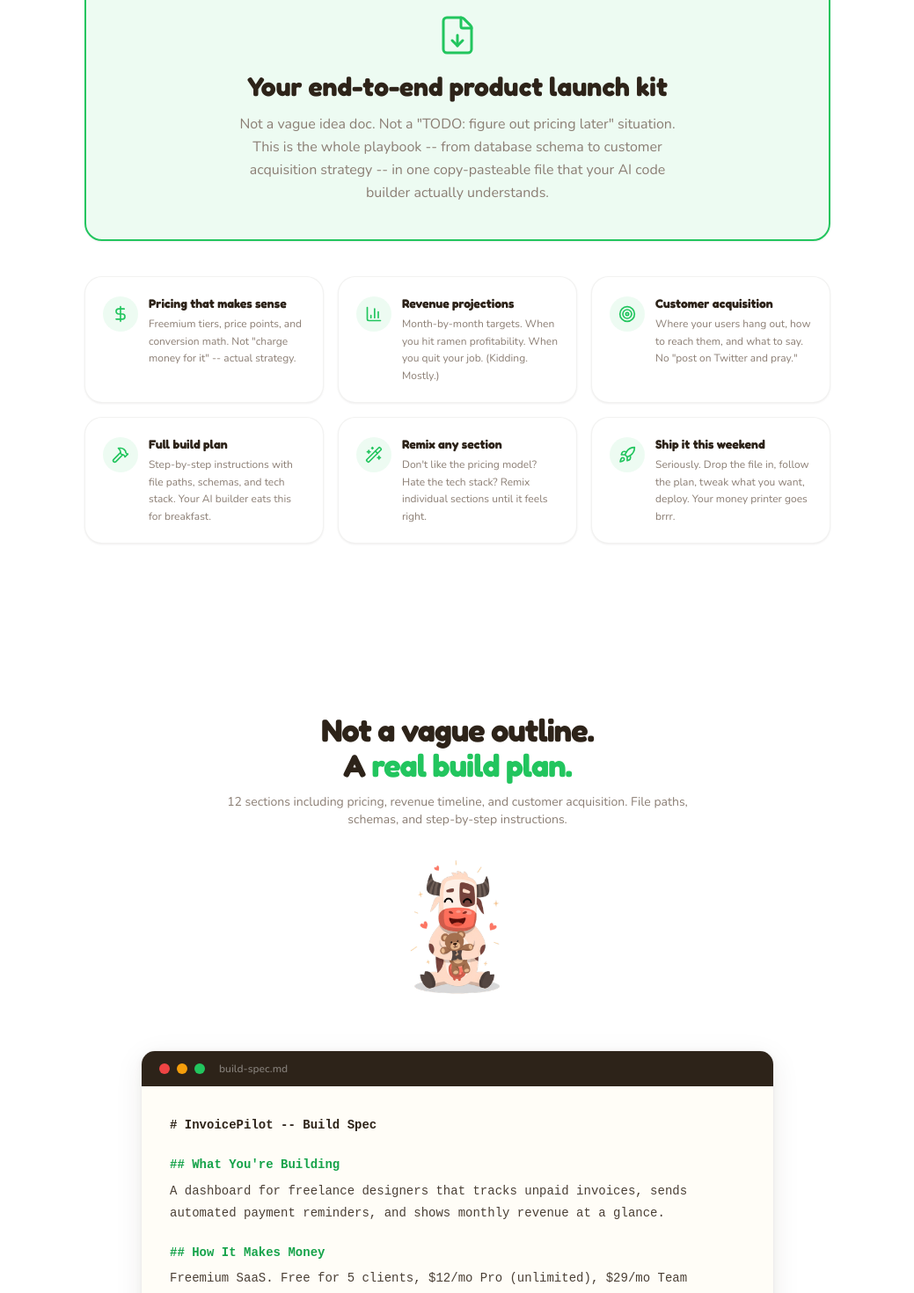
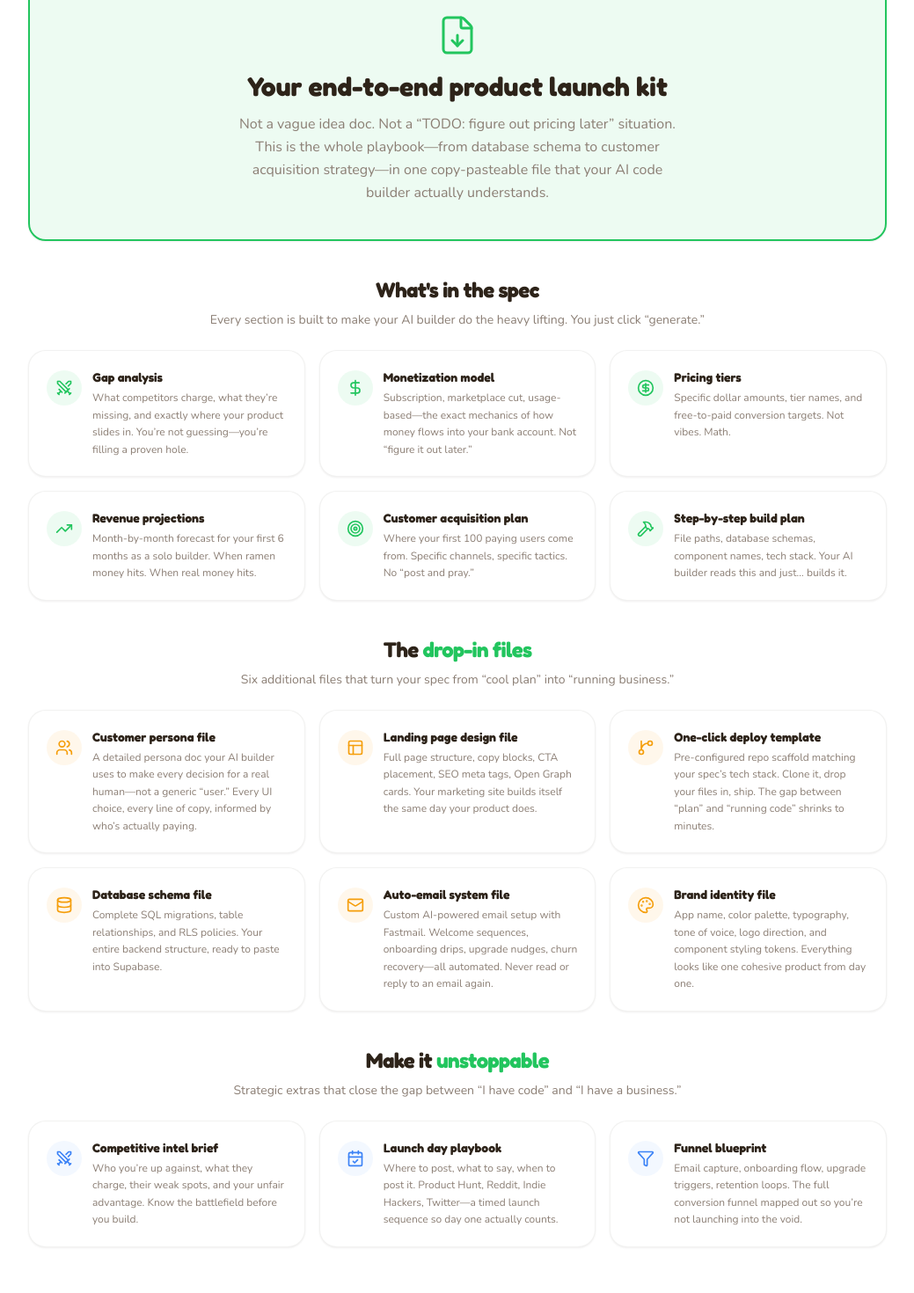
Before and after one commit to lordshua1337/cash-cow, a Next.js app: page / in a window 1280 px wide. Shown: the part 1920-3390 px from the top of the page at 88% size, without its empty margins (120-1159 px from the left). Built offline with nearby package versions, Linux system fonts and the light colour scheme.

Commit message:
feat: three-part What You Get section with spec highlights, drop-in files, and strategic extras

```diff
--- a/src/app/page.tsx
+++ b/src/app/page.tsx
@@ -13,10 +13,20 @@ import {
   RefreshCw,
   FileDown,
   Rocket,
-  Wand2,
   DollarSign,
   Target,
   Zap,
+  Users,
+  Layout,
+  GitBranch,
+  Database,
+  Mail,
+  Palette,
+  Swords,
+  CalendarCheck,
+  Filter,
+  TrendingUp,
+  FileText,
 } from 'lucide-react'
 import { DotLottieReact } from '@lottiefiles/dotlottie-react'
 
@@ -134,7 +144,7 @@ export default function LandingPage() {
                 num: '1',
                 image: '/step-1.png',
                 title: 'Pick inspiration',
-                desc: 'Browse trending products people actually pay for. Pick one as your starting point -- not to clone, but to ride the same wave.',
+                desc: 'Browse trending products people actually pay for. Pick one as your starting point\u2014not to clone, but to ride the same wave.',
               },
               {
                 num: '2',
@@ -177,8 +187,9 @@ export default function LandingPage() {
 
       {/* ====== WHAT YOU GET ====== */}
       <section className="relative overflow-hidden py-16 sm:py-20" style={{ background: 'var(--white)' }}>
-        <div className="max-w-4xl mx-auto px-4 sm:px-6">
-          {/* Hero moment */}
+        <div className="max-w-5xl mx-auto px-4 sm:px-6">
+
+          {/* Section header */}
           <div className="text-center mb-14">
             <h2
               className="text-3xl sm:text-4xl font-black mb-3 tracking-tight"
@@ -205,21 +216,31 @@ export default function LandingPage() {
               Your end-to-end product launch kit
             </h3>
             <p className="text-sm sm:text-base max-w-lg mx-auto leading-relaxed" style={{ color: 'var(--brown-muted)' }}>
-              Not a vague idea doc. Not a &quot;TODO: figure out pricing later&quot; situation.
-              This is the whole playbook -- from database schema to customer acquisition strategy --
-              in one copy-pasteable file that your AI code builder actually understands.
+              Not a vague idea doc. Not a &ldquo;TODO: figure out pricing later&rdquo; situation.
+              This is the whole playbook&mdash;from database schema to customer acquisition strategy&mdash;in
+              one copy-pasteable file that your AI code builder actually understands.
             </p>
           </div>
 
-          {/* What's inside */}
+          {/* Part 1: What's in the spec */}
+          <div className="mb-10">
+            <h3
+              className="text-xl sm:text-2xl font-black mb-2 text-center tracking-tight"
+              style={{ fontFamily: 'var(--font-fredoka), sans-serif' }}
+            >
+              What&apos;s in the spec
+            </h3>
+            <p className="text-sm text-center mb-6" style={{ color: 'var(--brown-muted)' }}>
+              Every section is built to make your AI builder do the heavy lifting. You just click &ldquo;generate.&rdquo;
+            </p>
             <div className="grid grid-cols-1 sm:grid-cols-2 lg:grid-cols-3 gap-4">
               {[
-              { icon: DollarSign, title: 'Pricing that makes sense', desc: 'Freemium tiers, price points, and conversion math. Not "charge money for it" -- actual strategy.' },
-              { icon: BarChart3, title: 'Revenue projections', desc: 'Month-by-month targets. When you hit ramen profitability. When you quit your job. (Kidding. Mostly.)' },
-              { icon: Target, title: 'Customer acquisition', desc: 'Where your users hang out, how to reach them, and what to say. No "post on Twitter and pray."' },
-              { icon: Hammer, title: 'Full build plan', desc: 'Step-by-step instructions with file paths, schemas, and tech stack. Your AI builder eats this for breakfast.' },
-              { icon: Wand2, title: 'Remix any section', desc: 'Don\'t like the pricing model? Hate the tech stack? Remix individual sections until it feels right.' },
-              { icon: Rocket, title: 'Ship it this weekend', desc: 'Seriously. Drop the file in, follow the plan, tweak what you want, deploy. Your money printer goes brrr.' },
+                { icon: Swords, title: 'Gap analysis', desc: 'What competitors charge, what they\u2019re missing, and exactly where your product slides in. You\u2019re not guessing\u2014you\u2019re filling a proven hole.' },
+                { icon: DollarSign, title: 'Monetization model', desc: 'Subscription, marketplace cut, usage-based\u2014the exact mechanics of how money flows into your bank account. Not \u201Cfigure it out later.\u201D' },
+                { icon: CircleDollarSign, title: 'Pricing tiers', desc: 'Specific dollar amounts, tier names, and free-to-paid conversion targets. Not vibes. Math.' },
+                { icon: TrendingUp, title: 'Revenue projections', desc: 'Month-by-month forecast for your first 6 months as a solo builder. When ramen money hits. When real money hits.' },
+                { icon: Target, title: 'Customer acquisition plan', desc: 'Where your first 100 paying users come from. Specific channels, specific tactics. No \u201Cpost and pray.\u201D' },
+                { icon: Hammer, title: 'Step-by-step build plan', desc: 'File paths, database schemas, component names, tech stack. Your AI builder reads this and just\u2026 builds it.' },
               ].map((item) => (
                 <div key={item.title} className="card rounded-2xl p-5">
                   <div className="flex items-start gap-3">
@@ -243,6 +264,94 @@ export default function LandingPage() {
                   </div>
                 </div>
               ))}
+            </div>
+          </div>
+
+          {/* Part 2: The supporting files */}
+          <div className="mb-10">
+            <h3
+              className="text-xl sm:text-2xl font-black mb-2 text-center tracking-tight"
+              style={{ fontFamily: 'var(--font-fredoka), sans-serif' }}
+            >
+              The <span style={{ color: 'var(--cash)' }}>drop-in files</span>
+            </h3>
+            <p className="text-sm text-center mb-6" style={{ color: 'var(--brown-muted)' }}>
+              Six additional files that turn your spec from &ldquo;cool plan&rdquo; into &ldquo;running business.&rdquo;
+            </p>
+            <div className="grid grid-cols-1 sm:grid-cols-2 lg:grid-cols-3 gap-4">
+              {[
+                { icon: Users, title: 'Customer persona file', desc: 'A detailed persona doc your AI builder uses to make every decision for a real human\u2014not a generic \u201Cuser.\u201D Every UI choice, every line of copy, informed by who\u2019s actually paying.' },
+                { icon: Layout, title: 'Landing page design file', desc: 'Full page structure, copy blocks, CTA placement, SEO meta tags, Open Graph cards. Your marketing site builds itself the same day your product does.' },
+                { icon: GitBranch, title: 'One-click deploy template', desc: 'Pre-configured repo scaffold matching your spec\u2019s tech stack. Clone it, drop your files in, ship. The gap between \u201Cplan\u201D and \u201Crunning code\u201D shrinks to minutes.' },
+                { icon: Database, title: 'Database schema file', desc: 'Complete SQL migrations, table relationships, and RLS policies. Your entire backend structure, ready to paste into Supabase.' },
+                { icon: Mail, title: 'Auto-email system file', desc: 'Custom AI-powered email setup with Fastmail. Welcome sequences, onboarding drips, upgrade nudges, churn recovery\u2014all automated. Never read or reply to an email again.' },
+                { icon: Palette, title: 'Brand identity file', desc: 'App name, color palette, typography, tone of voice, logo direction, and component styling tokens. Everything looks like one cohesive product from day one.' },
+              ].map((item) => (
+                <div key={item.title} className="card rounded-2xl p-5">
+                  <div className="flex items-start gap-3">
+                    <div
+                      className="flex-shrink-0 flex items-center justify-center w-10 h-10 rounded-xl mt-0.5"
+                      style={{ background: 'var(--gold-soft)' }}
+                    >
+                      <item.icon size={20} style={{ color: 'var(--gold)' }} strokeWidth={2} />
+                    </div>
+                    <div>
+                      <h3
+                        className="text-sm font-black mb-1"
+                        style={{ fontFamily: 'var(--font-fredoka), sans-serif' }}
+                      >
+                        {item.title}
+                      </h3>
+                      <p className="text-xs leading-relaxed" style={{ color: 'var(--brown-muted)' }}>
+                        {item.desc}
+                      </p>
+                    </div>
+                  </div>
+                </div>
+              ))}
+            </div>
+          </div>
+
+          {/* Part 3: The strategic extras */}
+          <div>
+            <h3
+              className="text-xl sm:text-2xl font-black mb-2 text-center tracking-tight"
+              style={{ fontFamily: 'var(--font-fredoka), sans-serif' }}
+            >
+              Make it <span style={{ color: 'var(--cash)' }}>unstoppable</span>
+            </h3>
+            <p className="text-sm text-center mb-6" style={{ color: 'var(--brown-muted)' }}>
+              Strategic extras that close the gap between &ldquo;I have code&rdquo; and &ldquo;I have a business.&rdquo;
+            </p>
+            <div className="grid grid-cols-1 sm:grid-cols-3 gap-4">
+              {[
+                { icon: Swords, title: 'Competitive intel brief', desc: 'Who you\u2019re up against, what they charge, their weak spots, and your unfair advantage. Know the battlefield before you build.' },
+                { icon: CalendarCheck, title: 'Launch day playbook', desc: 'Where to post, what to say, when to post it. Product Hunt, Reddit, Indie Hackers, Twitter\u2014a timed launch sequence so day one actually counts.' },
+                { icon: Filter, title: 'Funnel blueprint', desc: 'Email capture, onboarding flow, upgrade triggers, retention loops. The full conversion funnel mapped out so you\u2019re not launching into the void.' },
+              ].map((item) => (
+                <div key={item.title} className="card rounded-2xl p-5">
+                  <div className="flex items-start gap-3">
+                    <div
+                      className="flex-shrink-0 flex items-center justify-center w-10 h-10 rounded-xl mt-0.5"
+                      style={{ background: 'var(--blue-soft)' }}
+                    >
+                      <item.icon size={20} style={{ color: 'var(--blue)' }} strokeWidth={2} />
+                    </div>
+                    <div>
+                      <h3
+                        className="text-sm font-black mb-1"
+                        style={{ fontFamily: 'var(--font-fredoka), sans-serif' }}
+                      >
+                        {item.title}
+                      </h3>
+                      <p className="text-xs leading-relaxed" style={{ color: 'var(--brown-muted)' }}>
+                        {item.desc}
+                      </p>
+                    </div>
+                  </div>
+                </div>
+              ))}
+            </div>
           </div>
         </div>
       </section>
@@ -294,7 +403,7 @@ export default function LandingPage() {
 
             <div className="p-6 sm:p-8 space-y-5" style={{ background: 'var(--cream)', fontFamily: 'monospace', fontSize: '14px', lineHeight: '1.8' }}>
               <div>
-                <p className="font-bold" style={{ color: 'var(--brown)' }}># InvoicePilot -- Build Spec</p>
+                <p className="font-bold" style={{ color: 'var(--brown)' }}># InvoicePilot &mdash; Build Spec</p>
               </div>
               <div>
                 <p className="font-bold mb-1" style={{ color: 'var(--cash-dark)' }}>## What You&apos;re Building</p>
```
Lines whose indentation alone changed are shown as unchanged.
